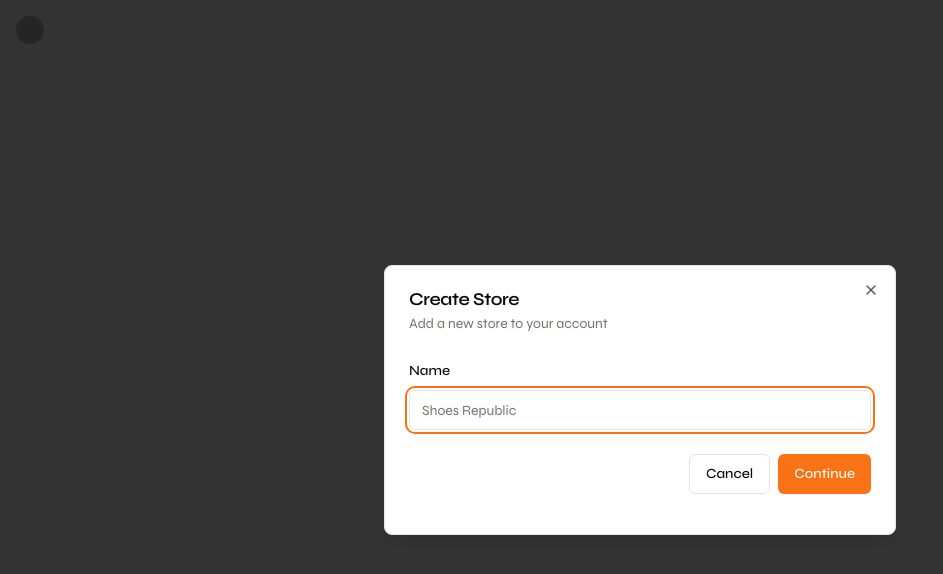
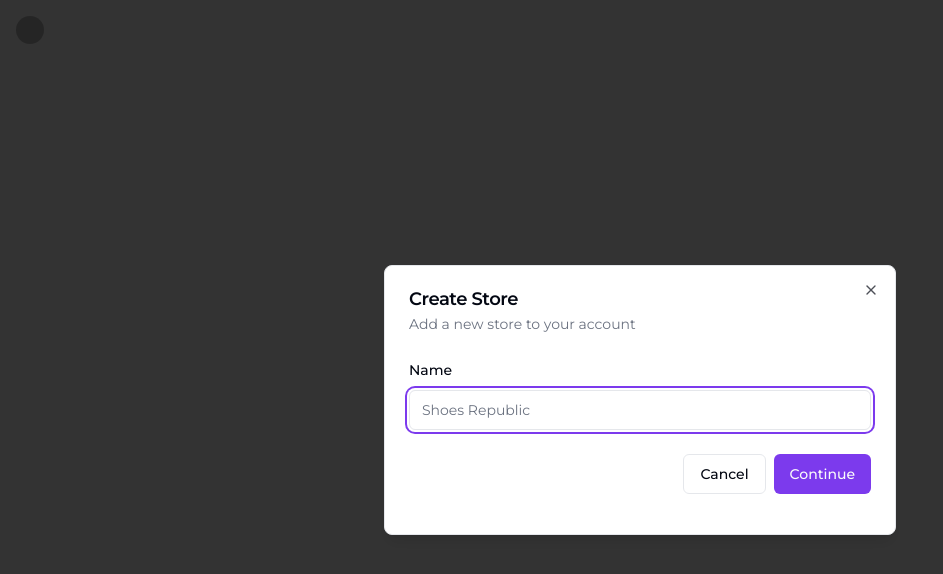
Before and after one commit to Topman-14/topmart-admin, a Next.js app: page / in a window 1280 px wide. Shown: the top 574 px of the page, without its empty margins (0-943 px from the left). Built offline with nearby package versions, Linux system fonts and the light colour scheme; no server answers; the database is empty; sample sign-in values are in the browser's storage; some icons are missing.

Commit message:
did stufs sha

```diff
--- a/app/(dashboard)/[storeId]/(routes)/products/components/columns.tsx
+++ b/app/(dashboard)/[storeId]/(routes)/products/components/columns.tsx
@@ -44,12 +44,12 @@ export const columns: ColumnDef<ProductColumn>[] = [
     accessorKey: "color",
     header: "Color",
     cell: ({ row }) => (
-      <div className="flex items-center space-x-2">
-        {row.original.color}
+      <div className="flex items-center gap-1 space-x-2">
         <div
-          className="w-6 h-6 rounded-full border"
+          className="w-4 h-4 rounded border"
           style={{ backgroundColor: row.original.color }}
           />
+        {row.original.name}
       </div>
     )
   },
--- /dev/null
+++ b/app/fonts.ts
@@ -0,0 +1,11 @@
+import { Syne, Montserrat, Comfortaa, Jost, Raleway } from "next/font/google";
+
+export const syne = Syne({ subsets: ["latin"] });
+
+export const montserrat = Montserrat({ subsets: ["latin"] });
+
+export const comfortaa = Comfortaa({ subsets: ["latin"] });
+
+export const jost = Jost({ subsets: ["latin"] });
+
+export const raleway = Raleway({ subsets: ["latin"] });
--- a/app/globals.css
+++ b/app/globals.css
@@ -8,6 +8,54 @@ html, body, :root {
 
 
 @layer base {
+  :root {
+    --background: 0 0% 100%;
+    --foreground: 224 71.4% 4.1%;
+    --card: 0 0% 100%;
+    --card-foreground: 224 71.4% 4.1%;
+    --popover: 0 0% 100%;
+    --popover-foreground: 224 71.4% 4.1%;
+    --primary: 262.1 83.3% 57.8%;
+    --primary-foreground: 210 20% 98%;
+    --secondary: 220 14.3% 95.9%;
+    --secondary-foreground: 220.9 39.3% 11%;
+    --muted: 220 14.3% 95.9%;
+    --muted-foreground: 220 8.9% 46.1%;
+    --accent: 220 14.3% 95.9%;
+    --accent-foreground: 220.9 39.3% 11%;
+    --destructive: 0 84.2% 60.2%;
+    --destructive-foreground: 210 20% 98%;
+    --border: 220 13% 91%;
+    --input: 220 13% 91%;
+    --ring: 262.1 83.3% 57.8%;
+    --radius: 0.5rem;
+  }
+
+  .dark {
+    --background: 224 71.4% 4.1%;
+    --foreground: 210 20% 98%;
+    --card: 224 71.4% 4.1%;
+    --card-foreground: 210 20% 98%;
+    --popover: 224 71.4% 4.1%;
+    --popover-foreground: 210 20% 98%;
+    --primary: 263.4 70% 50.4%;
+    --primary-foreground: 210 20% 98%;
+    --secondary: 215 27.9% 16.9%;
+    --secondary-foreground: 210 20% 98%;
+    --muted: 215 27.9% 16.9%;
+    --muted-foreground: 217.9 10.6% 64.9%;
+    --accent: 215 27.9% 16.9%;
+    --accent-foreground: 210 20% 98%;
+    --destructive: 0 62.8% 30.6%;
+    --destructive-foreground: 210 20% 98%;
+    --border: 215 27.9% 16.9%;
+    --input: 215 27.9% 16.9%;
+    --ring: 263.4 70% 50.4%;
+  }
+}
+
+
+/* @layer base {
   :root {
     --background: 0 0% 100%;
     --foreground: 20 14.3% 4.1%;
@@ -52,7 +100,7 @@ html, body, :root {
     --input: 12 6.5% 15.1%;
     --ring: 20.5 90.2% 48.2%;
   }
-}
+} */
 
 /* @layer base {
   :root {
--- a/app/layout.tsx
+++ b/app/layout.tsx
@@ -1,12 +1,10 @@
 import type { Metadata } from "next";
-import { Syne } from "next/font/google";
+import { syne, montserrat, comfortaa } from "./fonts";
 import { ClerkProvider } from "@clerk/nextjs";
 import { ModalProvider } from "@/providers/modal-provider";
 import { ToastProvider } from "@/providers/toast-provider";
 import "./globals.css";
 import { ThemeProvider } from "@/providers/theme-providers";
-
-const syne = Syne({ subsets: ["latin"] });
 
 export const metadata: Metadata = {
   title: "Ecommerce Admin Dashboard",
@@ -21,7 +19,7 @@ export default function RootLayout({
   return (
     <ClerkProvider>
       <html lang="en" suppressHydrationWarning>
-          <body className={syne.className}>
+          <body className={montserrat.className}>
             <ThemeProvider
                 attribute="class"
                 defaultTheme="system"
--- a/components/ui/heading.tsx
+++ b/components/ui/heading.tsx
@@ -1,3 +1,4 @@
+import { raleway } from "@/app/fonts"
 interface HeadingProps {
     description: String,
     title: String
@@ -6,7 +7,7 @@ interface HeadingProps {
 const Heading: React.FC<HeadingProps> = ({description, title}) => {
   return (
     <div>
-        <h2 className="text-3xl font-bold tracking-tight">{title}</h2>
+        <h2 className={`text-3xl font-bold ${raleway.className}`}>{title}</h2>
         <p className="text-sm text-muted-foreground">{description}</p>
     </div>
   )
--- a/components/ui/image-upload.tsx
+++ b/components/ui/image-upload.tsx
@@ -4,6 +4,7 @@ import { ImagePlus, Trash } from "lucide-react";
 import { Button } from "@/components/ui/button";
 import Image from "next/image";
 import { CldUploadWidget } from "next-cloudinary";
+import { useTheme } from "next-themes"
 
 interface ImageUploadProps {
     disabled?: boolean;
@@ -20,12 +21,20 @@ const ImageUpload: React.FC<ImageUploadProps> = ({
     value,
     placeholder
 }) => {
+    const { resolvedTheme } = useTheme()
+
 
     const [isMounted, setIsMounted] = useState(false);
 
     useEffect(() => {
         setIsMounted(true);
-    }, []);
+
+        const element = document.querySelector('[data-test="powered-by-image"]') as HTMLElement | null;
+        if (element) {
+            element.style.display = 'none';
+        }
+
+    }, [isMounted]);
 
     const onUpload = (result: any) => {
         onChange(result.info.secure_url);
@@ -33,6 +42,22 @@ const ImageUpload: React.FC<ImageUploadProps> = ({
 
     if(!isMounted){
         return null;
+    }
+
+    const widgetStyle = {
+        palette: {
+            window: resolvedTheme !== "light" ? "#030712" : "#FDFDFF",
+            sourceBg: resolvedTheme !== "light" ? "#050B2B" : "#ECEFFF",
+            tabIcon: resolvedTheme !== "light" ? "#fff" : "#6D28D9",
+            link: '#6D28D9',
+            windowBorder: '#7171D0',
+            action: "#5333FF",
+            inProgress: "#00ffcc",
+            complete: "#33ff00",
+            error: "#cc3333",
+            textDark: "#000000",
+            textLight: "#ffffff"
+        }
     }
 
   return (
@@ -59,7 +84,31 @@ const ImageUpload: React.FC<ImageUploadProps> = ({
                 </div>
             ))}
         </div>
-        <CldUploadWidget onUpload={onUpload} uploadPreset="kqevkn1v" >
+        <CldUploadWidget
+            onUpload={onUpload}
+            uploadPreset="kqevkn1v"
+            options={{
+                sources: ['local', 'url', 'unsplash'],
+                multiple: true,
+                maxFiles: 5,
+                maxFileSize: 1000000,
+                styles: {
+                    palette: {
+                        windowBorder: "#7171D0",
+                        inactiveTabIcon: "#8E9FBF",
+                        link: "#6D28D9",
+                        action: "#5333FF",
+                        inProgress: "#00ffcc",
+                        complete: "#33ff00",
+                        error: "#cc3333",
+                        textDark: "#000000",
+                        textLight: "#ffffff",
+                        window: resolvedTheme !== "light" ? "#030712" : "#FDFDFF",
+                        sourceBg: resolvedTheme !== "light" ? "#050B2B" : "#ECEFFF",
+                        tabIcon: resolvedTheme !== "light" ? "#777" : "#6D28D9",
+                    },
+              }}}
+            >
             {({ open }) => {
                 const onClick = () => {
                     open();
```
Also changed, not shown: 1 other file (tests, documents, lock files or other folders).
